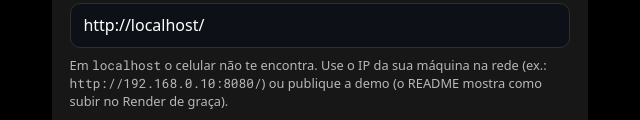
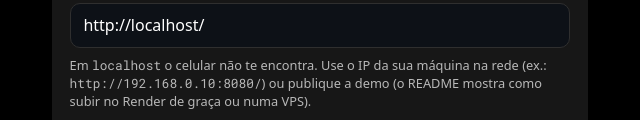
Before and after one commit to mocraveirodev/sse-grupo-de-avisos, a plain HTML site: page public/admin.html in a window 1280 px wide. Shown: the part 671-791 px from the top of the page, 4-644 px from the left. Drawn offline with Linux system fonts and the light colour scheme; no server answers.

Commit message:
Documenta o deploy numa VPS com nginx na frente
- Nova seção no README: demo em 127.0.0.1, site no nginx com
  proxy_buffering off, SELinux e HTTPS com certbot
- Link para a demo no ar em sse.mocraveirodev.com
- Dica do painel menciona a opção de VPS

Co-Authored-By: Claude Opus 5.5 <noreply@anthropic.com>
Claude-Session: https://claude.ai/code/session_011Dabtw89S8TJUkQGAPwTww

```diff
--- a/public/admin.html
+++ b/public/admin.html
@@ -42,7 +42,7 @@
           <label class="label" for="url" style="margin-top:.75rem">Endereço que a plateia vai abrir (vira o QR code)</label>
           <input id="url" type="url" inputmode="url">
           <p class="hint" id="url-origem" style="color:var(--ok)"></p>
-          <p class="hint">Em <code>localhost</code> o celular não te encontra. Use o IP da sua máquina na rede (ex.: <code>http://192.168.0.10:8080/</code>) ou publique a demo (o README mostra como subir no Render de graça).</p>
+          <p class="hint">Em <code>localhost</code> o celular não te encontra. Use o IP da sua máquina na rede (ex.: <code>http://192.168.0.10:8080/</code>) ou publique a demo (o README mostra como subir no Render de graça ou numa VPS).</p>
           <div class="row" style="margin-top:.75rem">
             <button id="derrubar" type="button" title="Ato 3: todo mundo desconecta e volta em 10s com Last-Event-ID">🛗 Derrubar todo mundo por 10s</button>
             <button class="danger" id="reset" type="button">Limpar grupo</button>
```
Also changed, not shown: 1 other file.
